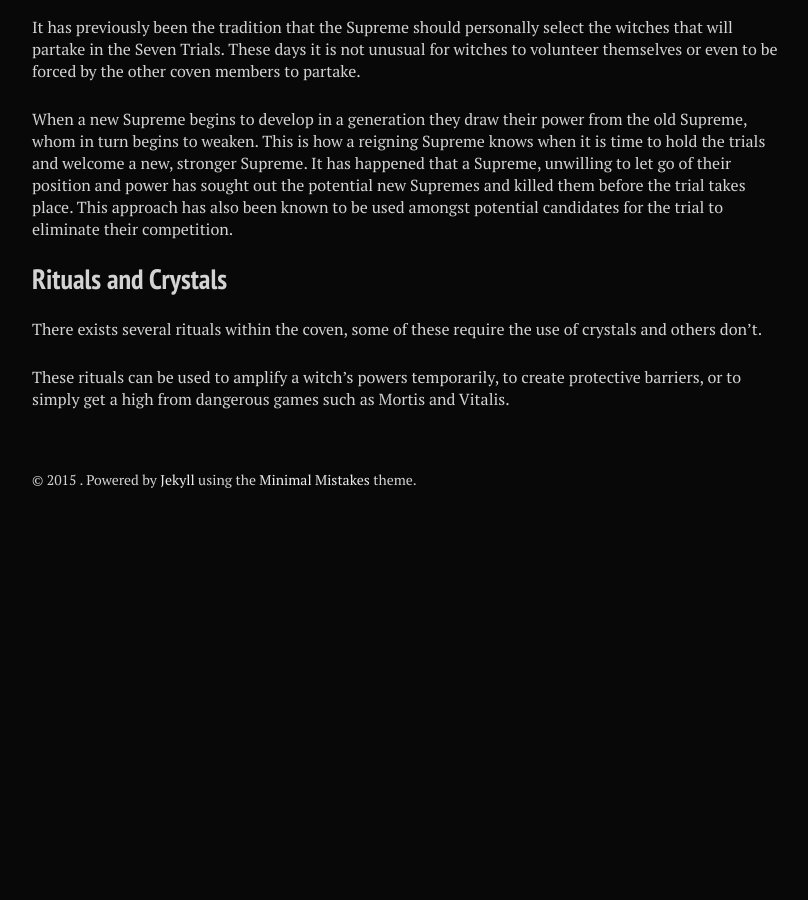
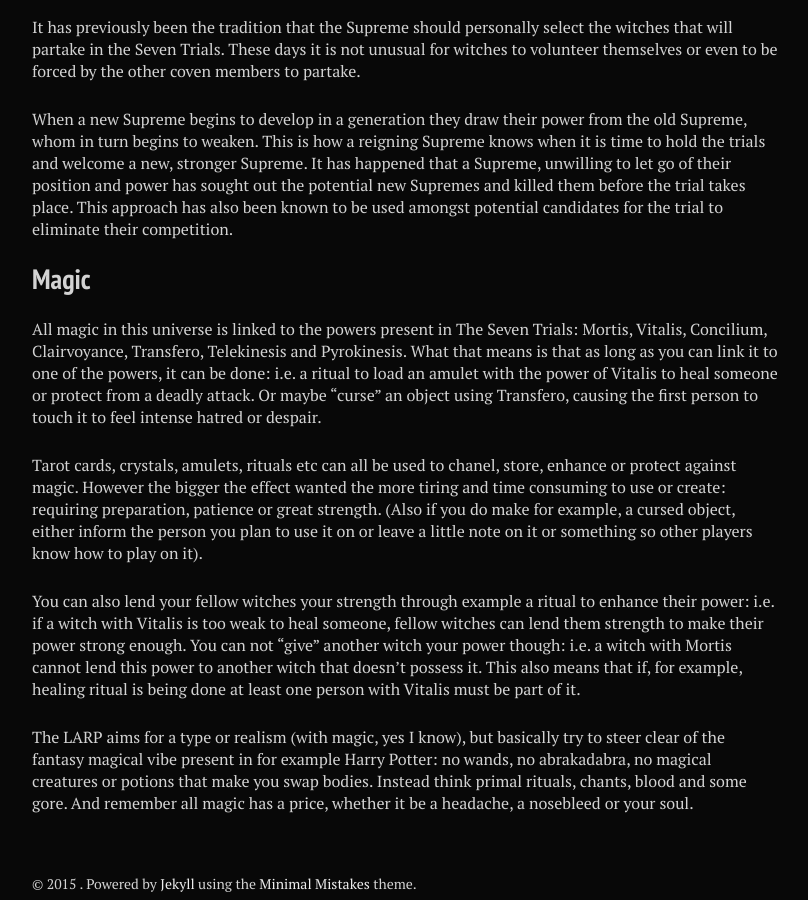
Before and after one commit to stanislavb/en.coven.nu, a Jekyll site: the page built from fictional/index.md, in a window 1280 px wide and 900 px high, scrolled down 4291 px. Shown: the whole window, without its empty margins (288-1096 px from the left). Built offline with Jekyll 4.4.1, drawn with Linux system fonts in a browser that asks for light colours; nearby versions of some CDN libraries; before the commit the page ends 4829 px from its top, so only the background shows below that; some of the changed text lies outside the part shown.

Commit message:
Update index.md

```diff
--- a/fictional/index.md
+++ b/fictional/index.md
@@ -112,8 +112,12 @@ It has previously been the tradition that the Supreme should personally select t
 
 When a new Supreme begins to develop in a generation they draw their power from the old Supreme, whom in turn begins to weaken. This is how a reigning Supreme knows when it is time to hold the trials and welcome a new, stronger Supreme. It has happened that a Supreme, unwilling to let go of their position and power has sought out the potential new Supremes and killed them before the trial takes place. This approach has also been known to be used amongst potential candidates for the trial to eliminate their competition.
 
-## Rituals and Crystals
+## Magic
 
-There exists several rituals within the coven, some of these require the use of crystals and others don’t.
+All magic in this universe is linked to the powers present in The Seven Trials: Mortis, Vitalis, Concilium, Clairvoyance, Transfero, Telekinesis and Pyrokinesis. What that means is that as long as you can link it to one of the powers, it can be done: i.e. a ritual to load an amulet with the power of Vitalis to heal someone or protect from a deadly attack. Or maybe “curse” an object using Transfero, causing the first person to touch it to feel intense hatred or despair.
 
-These rituals can be used to amplify a witch's powers temporarily, to create protective barriers, or to simply get a high from dangerous games such as Mortis and Vitalis.
+Tarot cards, crystals, amulets, rituals etc can all be used to chanel, store, enhance or protect against magic. However the bigger the effect wanted the more tiring and time consuming to use or create: requiring preparation, patience or great strength. (Also if you do make for example, a cursed object, either inform the person you plan to use it on or leave a little note on it or something so other players know how to play on it).
+
+You can also lend your fellow witches your strength through example a ritual to enhance their power: i.e. if a witch with Vitalis is too weak to heal someone, fellow witches can lend them strength to make their power strong enough. You can not “give” another witch your power though: i.e. a witch with Mortis cannot lend this power to another witch that doesn’t possess it. This also means that if, for example, healing ritual is being done at least one person with Vitalis must be part of it.
+
+The LARP aims for a type or realism (with magic, yes I know), but basically try to steer clear of the fantasy magical vibe present in for example Harry Potter: no wands, no abrakadabra, no magical creatures or potions that make you swap bodies. Instead think primal rituals, chants, blood and some gore. And remember all magic has a price, whether it be a headache, a nosebleed or your soul.
```
